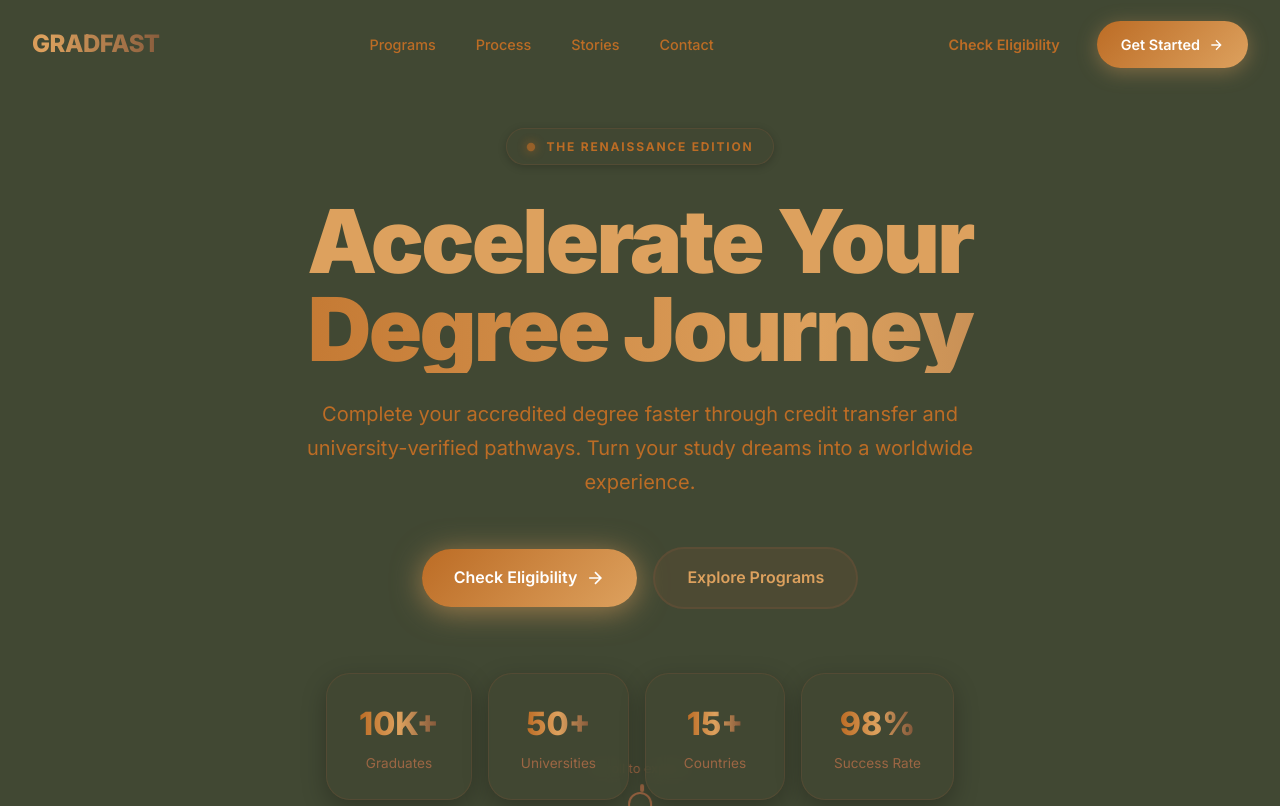
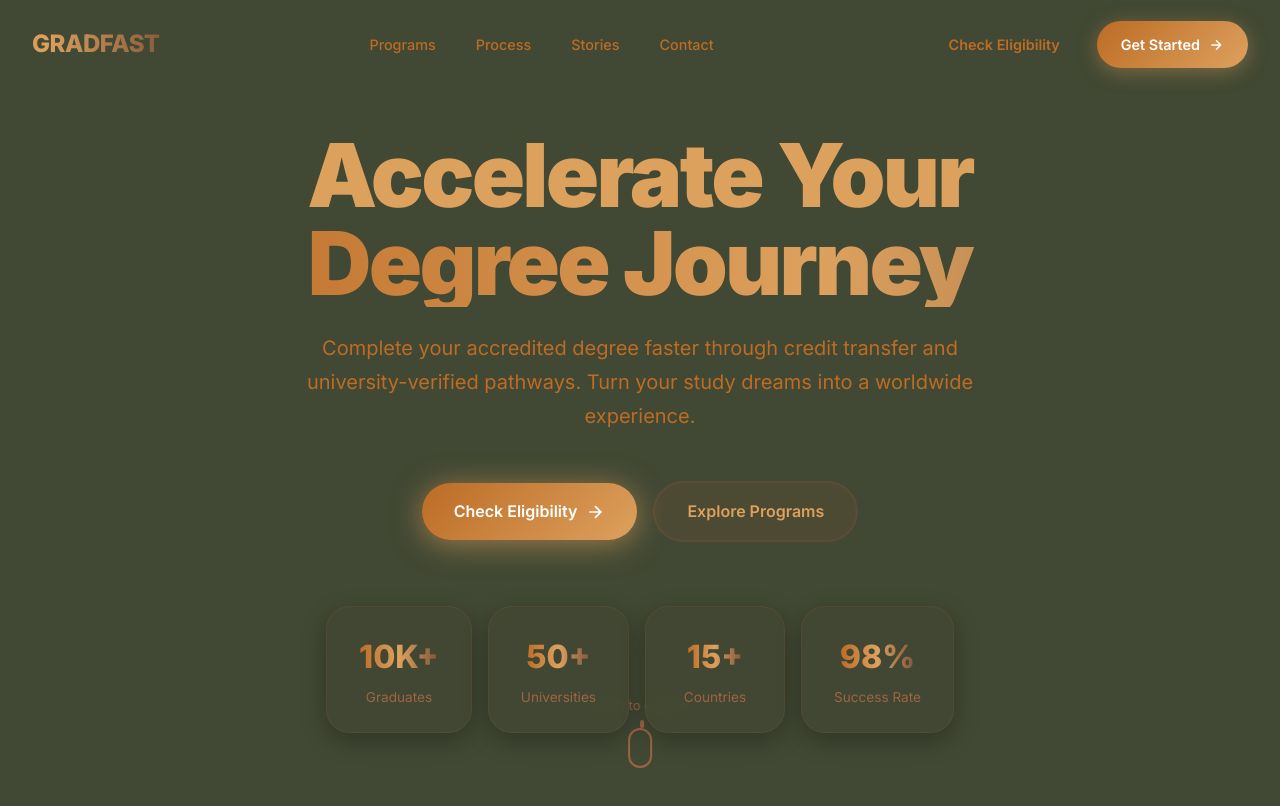
Before and after one commit to punithrajhs8-png/podimass, a React (Vite) app: page / in a window 1280 px wide. Shown: the top 806 px of the page. Built offline with nearby package versions, Linux system fonts and the light colour scheme.

Commit message:
Remove THE RENAISSANCE EDITION badge from hero section

```diff
--- a/src/components/GradfastLanding.tsx
+++ b/src/components/GradfastLanding.tsx
@@ -100,11 +100,6 @@ const Hero: React.FC = () => {
         <section className="hero">
             <div className="container hero-container">
                 <AnimatedSection className="hero-content">
-                    <div className="hero-badge">
-                        <span className="badge-pulse" />
-                        <span className="badge-label">THE RENAISSANCE EDITION</span>
-                    </div>
-
                     <h1 className="hero-title">
                         Accelerate Your
                         <br />
```
